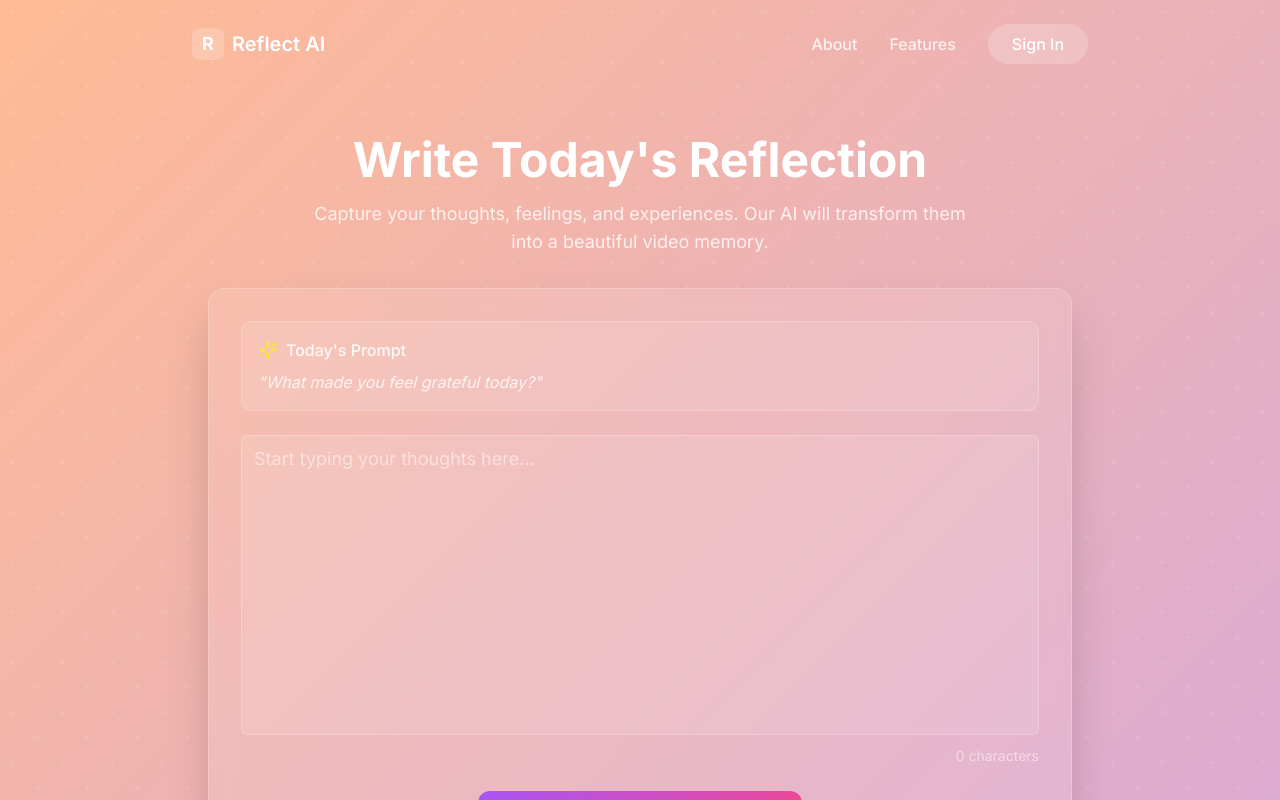
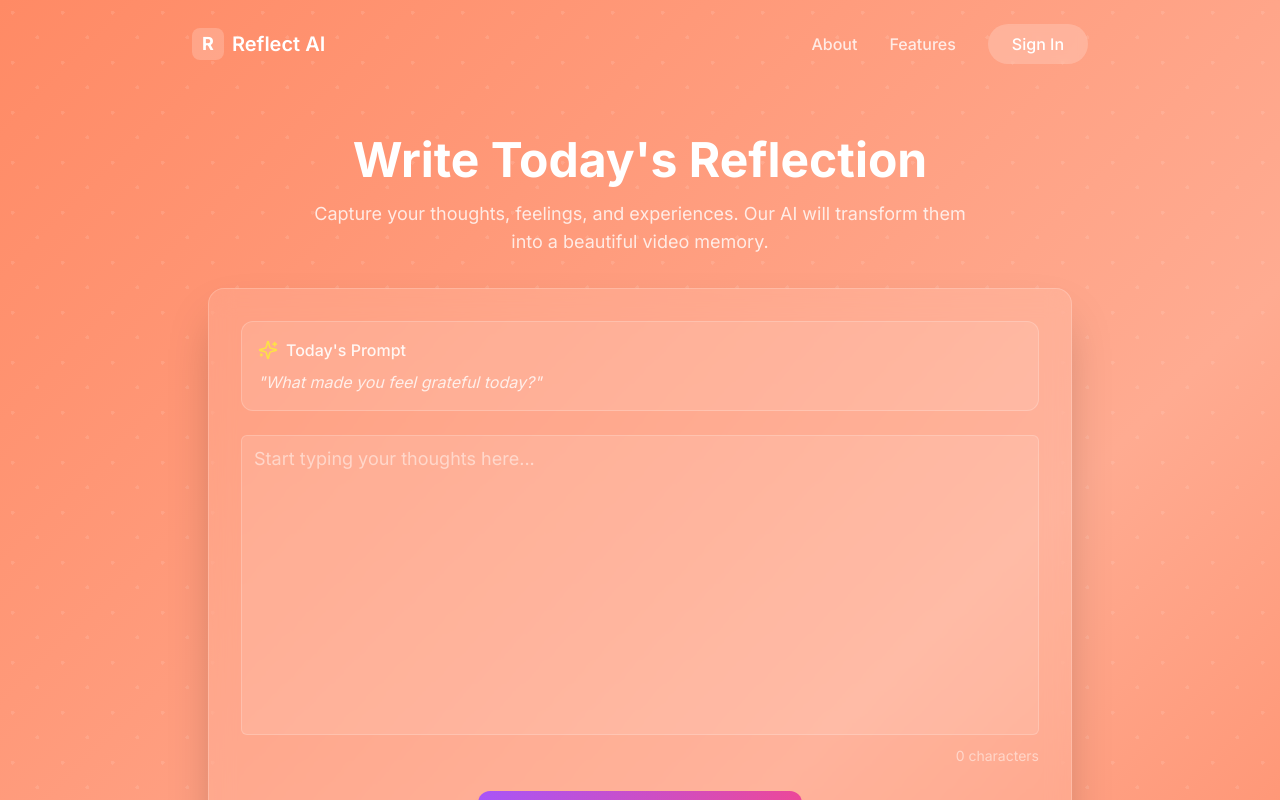
Before and after one commit to khushigrewall/video-reflection-hub, a React (Vite) app: page / in a window 1280 px wide. Shown: the top 800 px of the page. Built offline with nearby package versions, Linux system fonts and the light colour scheme.

Commit message:
Refactor: Apply color theme
Apply the specified color theme to the application.

```diff
--- a/tailwind.config.ts
+++ b/tailwind.config.ts
@@ -23,7 +23,7 @@ export default {
 				'inter': ['Inter', 'sans-serif'],
 			},
 			backgroundImage: {
-				'reflect-gradient': 'linear-gradient(135deg, #FFBB94 0%, #CBA3F1 100%)',
+				'reflect-gradient': 'linear-gradient(135deg, #FF8A65 0%, #FFAB91 50%, #FF7043 100%)',
 			},
 			colors: {
 				border: 'hsl(var(--border))',
```
